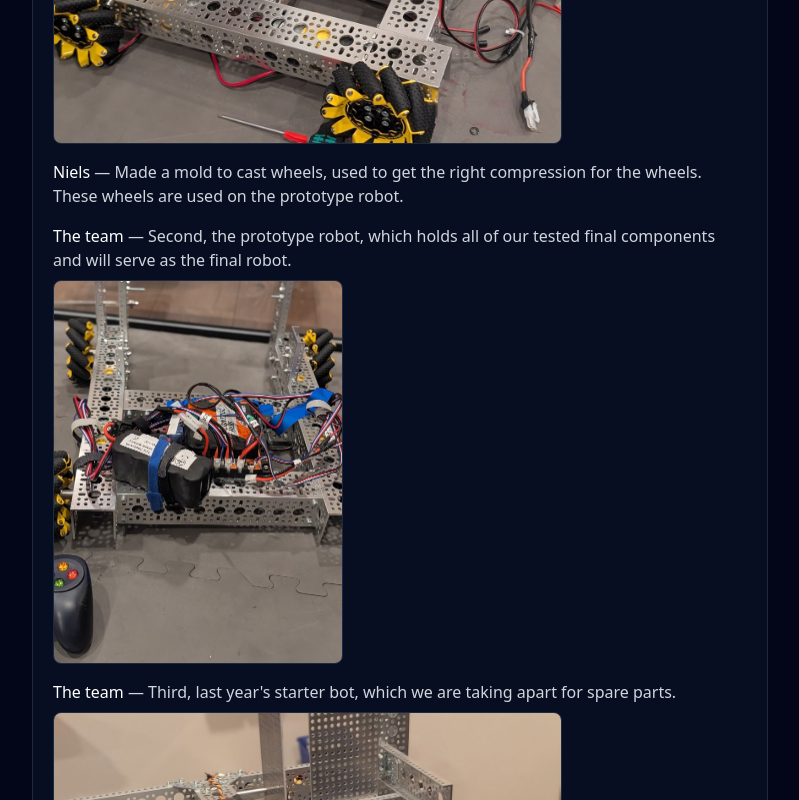
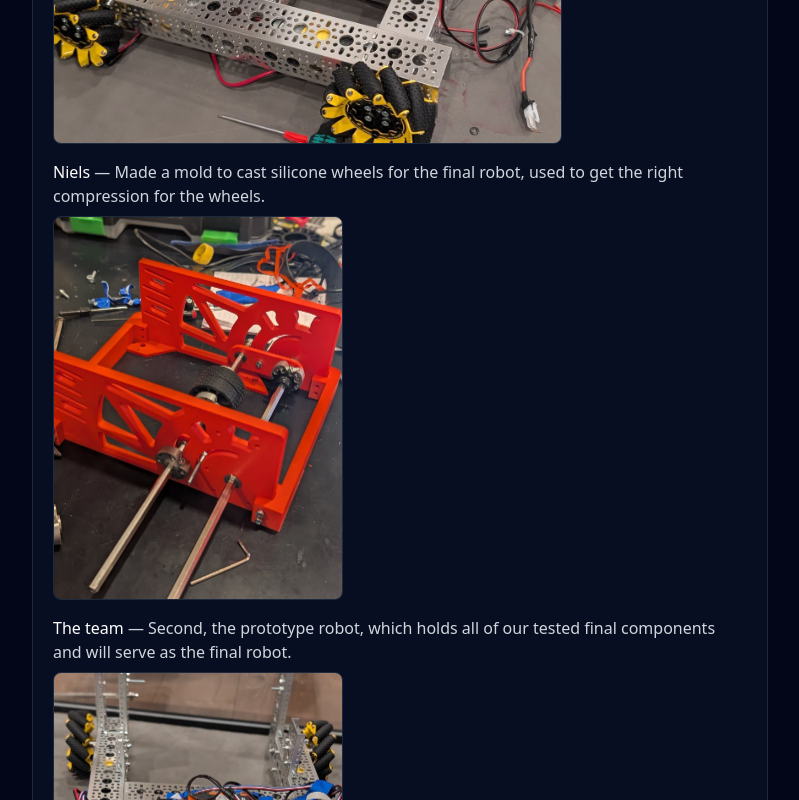
Before and after one commit to AutomatedAndroids/ftc_website_26_27, a React (Vite) app: page /log in a window 1280 px wide. Shown: the part 594-1394 px from the top of the page, without its empty margins (240-1039 px from the left). Built offline with nearby package versions, Linux system fonts and the light colour scheme.

Commit message:
Add Niels's cast silicone wheels photo to 9/27/26 Build Log entry
Co-Authored-By: Claude Opus 5.5 <noreply@anthropic.com>

```diff
--- a/src/data/buildLog.js
+++ b/src/data/buildLog.js
@@ -12,7 +12,8 @@ export const buildLog = [
       },
       {
         who: 'Niels',
-        what: 'Made a mold to cast wheels, used to get the right compression for the wheels. These wheels are used on the prototype robot.',
+        what: 'Made a mold to cast silicone wheels for the final robot, used to get the right compression for the wheels.',
+        photos: ['/log/2026-09-27-cast-wheels.jpg'],
       },
       {
         who: 'The team',
```
Also changed, not shown: public/log/2026-09-27-cast-wheels.jpg (added).
